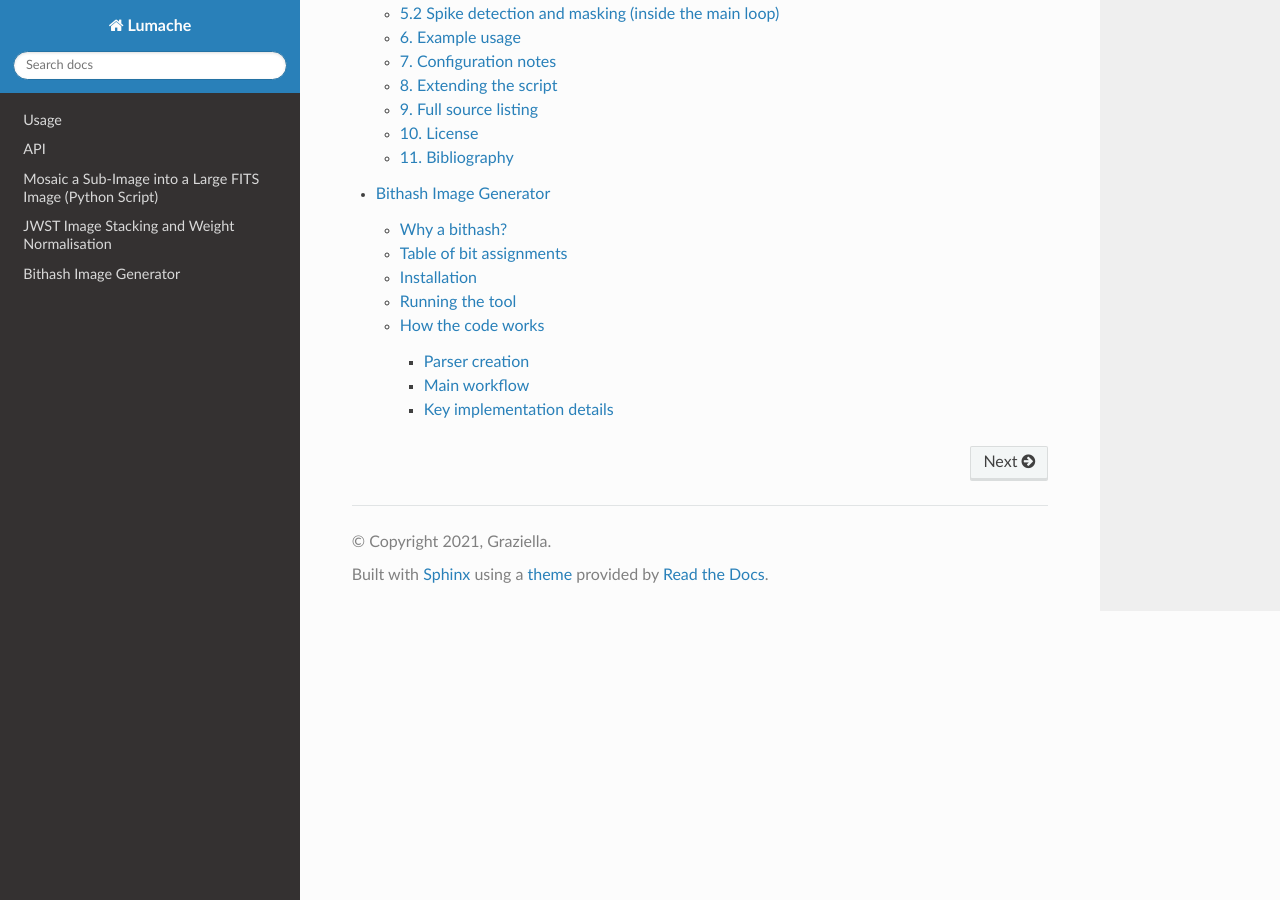
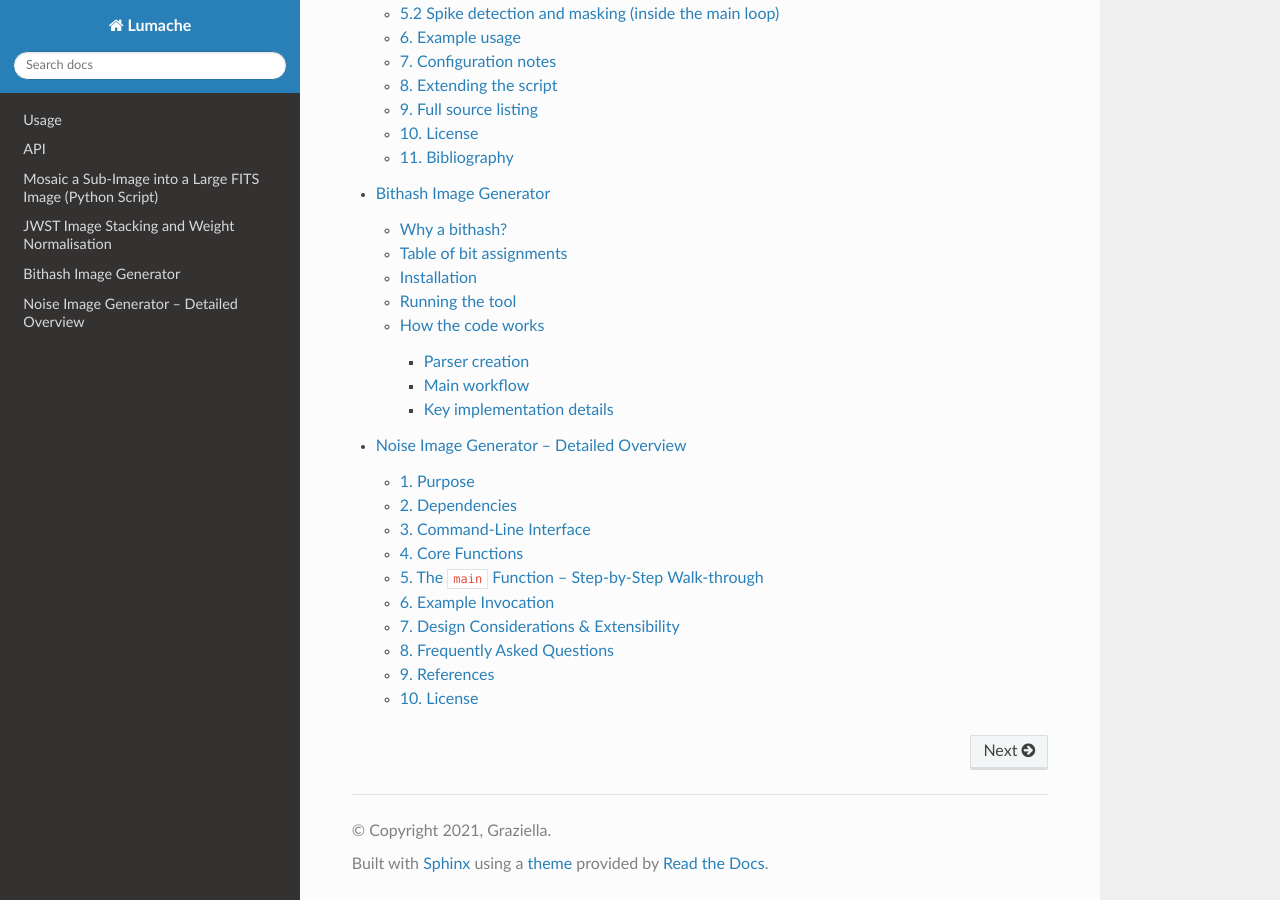
Before and after one commit to brantr/jades-survey, a Sphinx documentation site: the page built from docs/source/index.rst, in a window 1280 px wide and 900 px high, scrolled down 1221 px. Built offline with Sphinx 7.4.7 and the Read the Docs theme 3.1.0, drawn with Linux system fonts in a browser that asks for light colours; some of the changed lines change nothing that is shown.

Commit message:
Adding make noise image.

````diff
--- a/docs/source/index.rst
+++ b/docs/source/index.rst
@@ -24,4 +24,5 @@ Contents
    api
    embed-subimage
    make-jwst-stack
-   jades-create-program-bit-hash.rst
+   jades-create-program-bit-hash
+   jades-make-noise-image
--- /dev/null
+++ b/docs/source/jades-make-noise-image.rst
@@ -0,0 +1,334 @@
+.. _noise_image_generator:
+
+========================================
+Noise Image Generator – Detailed Overview
+========================================
+
+This document provides a thorough line‑by‑line explanation of the
+``noise_image_generator.py`` script.  The script is a small command‑line
+utility that reads a multi‑extension FITS file, builds a noise estimate
+for the *ERR* (error) image, optionally smooths it, and writes the
+result back to a new FITS file.  It is primarily used in astronomical
+data reduction pipelines to replace unreliable error values with a
+robust, locally‑averaged noise estimate.
+
+.. contents::
+   :local:
+   :depth: 2
+
+
+--------------------------------------------------------------------
+1. Purpose
+--------------------------------------------------------------------
+
+The script performs three high‑level tasks:
+
+1. **Parse user‑provided options** (input file, output file, smoothing
+   parameters, etc.) via the :mod:`argparse` module.
+2. **Compute a smoothed noise image** from the error extension of the
+   input FITS file.  The smoothing can be either a median filter or a
+   Gaussian convolution, depending on the ``--median`` flag.
+3. **Replace low‑S/N error values** (those below a user‑defined
+   fraction of the local noise) with the newly computed noise estimate
+   and write the corrected error array to a new FITS file.
+
+The script is deliberately lightweight: it only depends on
+``numpy``, ``astropy`` and ``scipy`` and can be invoked from the shell
+or embedded in a larger pipeline.
+
+
+--------------------------------------------------------------------
+2. Dependencies
+--------------------------------------------------------------------
+
+The script imports the following third‑party packages:
+
+.. code-block:: python
+
+   import argparse
+   import numpy as np
+   from astropy.io import fits
+   from astropy.convolution import Gaussian2DKernel, convolve
+   from astropy.stats import gaussian_fwhm_to_sigma
+   from scipy.ndimage import median_filter
+   import time
+
+* **argparse** – standard library, handles command‑line arguments.
+* **numpy** – numerical operations, array handling.
+* **astropy.io.fits** – reading and writing FITS files.
+* **astropy.convolution** – Gaussian kernel creation and convolution.
+* **astropy.stats.gaussian_fwhm_to_sigma** – conversion from full‑width‑half‑maximum to σ.
+* **scipy.ndimage.median_filter** – optional median smoothing.
+* **time** – simple wall‑clock timing for benchmarking.
+
+
+--------------------------------------------------------------------
+3. Command‑Line Interface
+--------------------------------------------------------------------
+
+The function :func:`create_parser` builds an ``ArgumentParser`` instance
+that defines the accepted options.  The most important arguments are
+re‑listed below; the default values are shown in *italics*.
+
+.. code-block:: python
+
+   parser.add_argument('-i','--input',
+                       default='input.fits',
+                       type=str,
+                       help='Input composite fits for creating a noise layer without artifacts')
+   parser.add_argument('-o','--output',
+                       default='output.fits',
+                       type=str,
+                       help='Output noise image.')
+   parser.add_argument('-np_s', '--npix_smooth',
+                       default=3.0,
+                       type=float,
+                       help='Number of pixels for Gaussian kernel FWHM.')
+   parser.add_argument('-t', '--threshold',
+                       default=0.9,
+                       type=float,
+                       help='Threshold for replacement (fraction of local noise).')
+   parser.add_argument('-np_f', '--npix_footprint',
+                       default=11,
+                       type=int,
+                       help='Number of pixels for kernel footprint (size of the convolution kernel).')
+   parser.add_argument('-v', '--verbose',
+                       action='store_true',
+                       default=False,
+                       help='Print helpful information to the screen?')
+   parser.add_argument('-m', '--median',
+                       action='store_true',
+                       default=False,
+                       help='Use median filtering?')
+
+Running the script with ``-h`` prints a help page that mirrors the
+descriptions above.
+
+
+--------------------------------------------------------------------
+4. Core Functions
+--------------------------------------------------------------------
+
+Only two functions exist in the file:
+
+* :func:`create_parser` – builds the ``argparse`` parser (see section 3).
+* :func:`main` – the entry point that implements the processing logic.
+
+
+--------------------------------------------------------------------
+5. The ``main`` Function – Step‑by‑Step Walk‑through
+--------------------------------------------------------------------
+
+The body of :func:`main` is annotated below.  For each logical block we
+describe **what** is done, **why** it is necessary, and any subtle
+behaviour.
+
+.. code-block:: python
+
+   def main():
+       # ----------------------------------------------------------------
+       # 5.1  Initialise timing
+       # ----------------------------------------------------------------
+       time_start = time.time()
+``time_start`` records the wall‑clock time; later we report the total
+runtime when ``--verbose`` is active.
+
+   # ----------------------------------------------------------------
+   # 5.2  Parse command line arguments
+   # ----------------------------------------------------------------
+   parser = create_parser()
+   args   = parser.parse_args()
+If ``--verbose`` is set we echo the chosen input and output filenames:
+
+   if args.verbose:
+       print(f"Input image = {args.input}")
+       print(f"Output image = {args.output}")
+
+   # ----------------------------------------------------------------
+   # 5.3  Open the FITS file and extract relevant extensions
+   # ----------------------------------------------------------------
+   hdu = fits.open(args.input)
+
+   # In the expected data product the error map lives in HDU[2] and the
+   # weight map (inverse variance) lives in HDU[4].
+   data_err = hdu[2].data           # ERR extension (float or double)
+   data_wht = hdu[4].data           # WHT extension (usually 0/1)
+
+   header_err = hdu[2].header       # Preserve original header for output
+
+   # ----------------------------------------------------------------
+   # 5.4  Build a mask of *bad* pixels
+   # ----------------------------------------------------------------
+   mask = np.zeros_like(data_err, dtype=bool)
+   mask[data_wht == 0] = True               # weight = 0 → no data
+   mask[data_err == 0] = True               # error = 0 is suspicious
+   mask[np.isnan(data_err)] = True          # NaNs are always masked
+``mask`` is later passed to ``convolve`` so that the kernel ignores those
+pixels.
+
+   # ----------------------------------------------------------------
+   # 5.5  Determine kernel footprint size
+   # ----------------------------------------------------------------
+   np_f = args.npix_footprint                # odd integer, e.g. 11
+
+   # ----------------------------------------------------------------
+   # 5.6  Produce a smoothed noise estimate
+   # ----------------------------------------------------------------
+   if args.median:
+       # 5.6.1 Median filtering path
+       print(f"Median filtering with a {np_f}x{np_f} boxcar.")
+       # ``data_err**2`` converts the error map to a variance map.
+       # ``median_filter`` works on the variance; we take the sqrt later.
+       data_noise = median_filter(data_err**2, size=(np_f, np_f))**0.5
+   else:
+       # 5.6.2 Gaussian smoothing path (default)
+       # Convert user‑supplied FWHM (in pixels) to sigma.
+       sigma = args.npix_smooth * gaussian_fwhm_to_sigma
+       # Build a 2‑D Gaussian kernel with the requested footprint.
+       kernel = Gaussian2DKernel(sigma, x_size=np_f, y_size=np_f)
+
+       # Convolve the variance image (err²) with the kernel while
+       # respecting the mask.  ``nan_treatment='interpolate'`` fills
+       # NaNs by interpolating from neighbours.
+       convolved = convolve(data_err**2,
+                            kernel,
+                            mask=mask,
+                            nan_treatment='interpolate',
+                            normalize_kernel=True)
+
+       # Convert back to an error (standard deviation) map.
+       data_noise = np.sqrt(convolved)
+
+The two branches give the user control over the smoothing strategy.
+Median filtering is robust against outliers, whereas Gaussian smoothing
+preserves a more physically motivated point‑spread function.
+
+   # ----------------------------------------------------------------
+   # 5.7  Replace low‑signal error values
+   # ----------------------------------------------------------------
+   # ``idx`` contains the indices where the original error is *significantly
+   # smaller* than the locally estimated noise.
+   idx = np.where(
+       (data_noise > 0) &
+       (data_err > 0) &
+       (~np.isnan(data_err)) &
+       (data_err < args.threshold * data_noise)
+   )
+
+   if len(idx[0]) > 0:                     # ``np.where`` returns a tuple
+       data_err[idx] = data_noise[idx]    # replace with the smoothed value
+
+The ``threshold`` argument (default 0.9) is a multiplicative factor:
+any error pixel below *threshold × local_noise* is considered
+underestimated and is overwritten by the smoother estimate.
+
+   # ----------------------------------------------------------------
+   # 5.8  Write the corrected error image to disk
+   # ----------------------------------------------------------------
+   if args.verbose:
+       print(f"Saving noise image {args.output}...")
+
+   # Reduce memory footprint for the output FITS file.
+   data_err = data_err.astype(np.float32)
+
+   # Construct a minimal ImageHDU with the original header.
+   hdu = fits.ImageHDU(data=data_err, header=header_err, name='ERR')
+   hdu.writeto(args.output, overwrite=True)
+
+   # ----------------------------------------------------------------
+   # 5.9  Report timing (optional)
+   # ----------------------------------------------------------------
+   time_end = time.time()
+   if args.verbose:
+       print(f"Time to compute corrected error image = {time_end - time_start}s.")
+```
+
+The script finishes by exiting the ``main`` function.  The standard
+``if __name__ == "__main__":`` guard ensures that the routine runs only
+when the file is executed as a script, not when it is imported as a
+module.
+
+
+--------------------------------------------------------------------
+6. Example Invocation
+--------------------------------------------------------------------
+
+Assuming the script is saved as ``noise_image_generator.py`` and you have
+a FITS file ``mydata.fits`` with the expected extensions, a typical
+call looks like:
+
+.. code-block:: bash
+
+   python noise_image_generator.py \
+          --input  mydata.fits \
+          --output denoised_err.fits \
+          --npix_smooth 2.5 \
+          --threshold 0.85 \
+          --npix_footprint 9 \
+          --verbose
+
+The command will:
+
+* read the error and weight extensions,
+* apply a Gaussian smoothing with a 2.5‑pixel FWHM,
+* replace any error pixel smaller than 85 % of the local noise,
+* write the corrected error image to ``denoised_err.fits``,
+* and print progress information.
+
+
+--------------------------------------------------------------------
+7. Design Considerations & Extensibility
+--------------------------------------------------------------------
+
+* **Mask handling** – the script masks both zero‑weight pixels and any
+  NaNs before convolution.  This prevents the smoothing kernel from
+  being biased by invalid data.
+* **Variance‑based smoothing** – smoothing is performed on the *variance*
+  (``err**2``) rather than directly on the error.  This is mathematically
+  correct because variances add linearly under convolution.
+* **Choice of smoothing** – the ``--median`` flag offers a non‑linear
+  alternative useful when the image contains bright artefacts that would
+  otherwise inflate the Gaussian‑smoothed variance.
+* **Threshold flexibility** – users can tune the replacement aggressiveness
+  without altering the core algorithm.
+* **Future extensions** – adding support for additional FITS extensions,
+  multi‑band processing, or writing a full multi‑HDU output (e.g. preserving
+  the original data cube) would only require modest changes in the
+  ``main`` function.
+
+--------------------------------------------------------------------
+8. Frequently Asked Questions
+--------------------------------------------------------------------
+
+**Q: Why is the error image stored in HDU[2]?**
+A: The script follows the convention used by the original data reduction
+pipeline (e.g., *HSC‑Pipe* or *JWST* pipelines) where the primary HDU
+contains the science image, HDU[1] may hold a variance or mask, and HDU[2]
+stores the propagated error map.  Adjust the indices if your files differ.
+
+**Q: Can I use a different kernel shape?**
+A: Yes. Replace the ``Gaussian2DKernel`` construction with any
+`astropy.convolution` kernel (e.g. ``TopHat2DKernel``) and keep the rest of
+the code unchanged.
+
+**Q: My input file contains NaNs in the error plane – are they handled?**
+A: Absolutely. The mask marks NaNs as bad pixels and the convolution
+uses ``nan_treatment='interpolate'`` to fill them from surrounding
+valid values.
+
+--------------------------------------------------------------------
+9. References
+--------------------------------------------------------------------
+
+* Astropy documentation – `Convolution <https://docs.astropy.org/en/stable/convolution/>`_
+* Astropy documentation – `FITS I/O <https://docs.astropy.org/en/stable/io/fits/>`_
+* Scipy ndimage – `median_filter <https://docs.scipy.org/doc/scipy/reference/generated/scipy.ndimage.median_filter.html>`_
+* Gaussian FWHM to sigma conversion – ``gaussian_fwhm_to_sigma = 1 / (2*sqrt(2*log(2)))``
+
+--------------------------------------------------------------------
+10. License
+--------------------------------------------------------------------
+
+The script is released under the BSD‑3‑Clause license (or the license
+chosen by your project).  See the accompanying ``LICENSE`` file for the
+full text.
````
